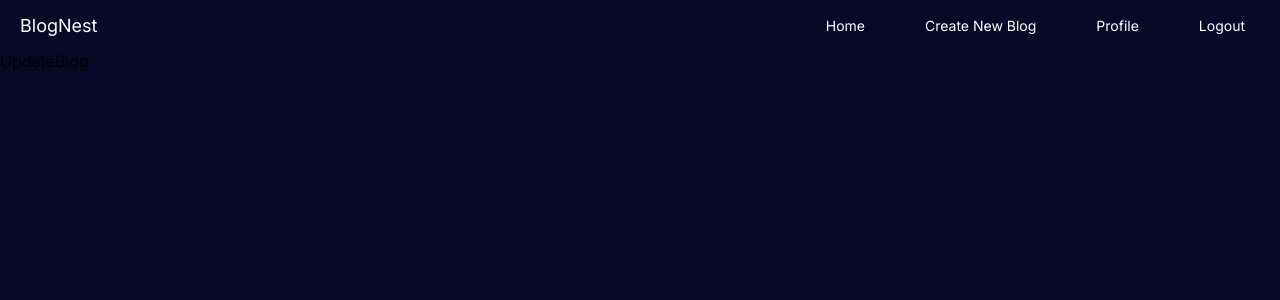
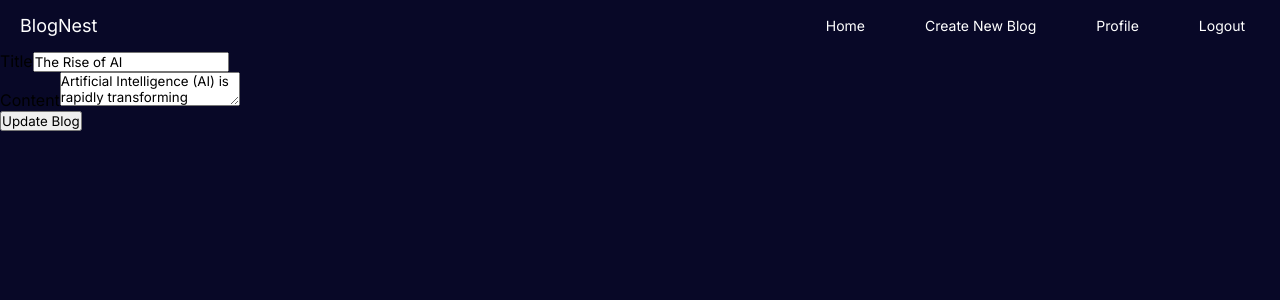
Before and after one commit to rvupmo33/blog-nest, a React (Create React App) app in the folder frontend/: page /blogs/update/1 in a window 1280 px wide. Shown: the top 300 px of the page. Built offline with nearby package versions, Linux system fonts and the light colour scheme; a web font is replaced by a local one.

Commit message:
WIP: Profile + User

```diff
--- a/frontend/src/App.js
+++ b/frontend/src/App.js
@@ -17,7 +17,7 @@ const App = () => {
   const [blogs, setBlogs] = useState([
     {
       id: "1",
-      username: "johndoe",
+      username: "devwizard",
       title: "The Rise of AI",
       content:
         "Artificial Intelligence (AI) is rapidly transforming industries worldwide, from healthcare to finance. Its potential to revolutionize traditional processes is vast, allowing businesses to automate tasks, make smarter decisions, and enhance customer experiences. As AI continues to advance, we are seeing significant improvements in machine learning algorithms and natural language processing, enabling machines to interpret and respond to human input with unprecedented accuracy. The future of AI looks incredibly promising, offering new opportunities for innovation across various sectors, while also raising important ethical questions about its role in society and the workforce.",
@@ -72,6 +72,14 @@ const App = () => {
     setBlogs((prevBlogs) => [...prevBlogs, newBlog]);
   };
 
+  const updateBlog = (updatedBlog) => {
+    setBlogs((prevBlogs) =>
+      prevBlogs.map((blog) =>
+        blog.id === updatedBlog.id ? { ...blog, ...updatedBlog } : blog
+      )
+    );
+  };
+
   return (
     <Router>
       <MainNavigation />
@@ -83,10 +91,20 @@ const App = () => {
           <Route path="/create-blog">
             <CreateBlog onAddBlog={addBlog} />
           </Route>
-          <Route path="/blogs/update/:blogId" exact component={UpdateBlog}></Route>
-          <Route path="/blogs/delete/:blogId" exact component={DeleteBlog}></Route>
+          <Route
+            path="/blogs/update/:blogId"
+            exact
+            render={(props) => (
+              <UpdateBlog {...props} blogs={blogs} onUpdateBlog={updateBlog} />
+            )}
+          />
+          <Route
+            path="/blogs/delete/:blogId"
+            exact
+            component={DeleteBlog}
+          ></Route>
           <Route path="/profile" exact>
-            <Profile />
+            <Profile blogs={blogs} />
           </Route>
           <Redirect to="/" />
         </Switch>
--- a/frontend/src/blogs/components/BlogItem.js
+++ b/frontend/src/blogs/components/BlogItem.js
@@ -1,10 +1,14 @@
-import React, { useState } from "react";
+import React, { useContext, useState } from "react";
 import Card from "../../shared/components/UIElements/Card";
+import { useHistory } from "react-router-dom";
 import "./BlogItem.css";
 import BlogModal from "../../shared/components/UIElements/BlogModal";
+import { AuthContext } from "../../shared/context/auth-context";
 
 const BlogItem = (props) => {
+  const { user } = useContext(AuthContext);
   const [showModal, setShowModal] = useState(false);
+  const history = useHistory();
 
   const openModalHandler = () => {
     setShowModal(true);
@@ -12,6 +16,16 @@ const BlogItem = (props) => {
 
   const closeModalHandler = () => {
     setShowModal(false);
+  };
+
+  const navigateToUpdate = () => {
+    // Redirect to UpdateBlog page with blogId
+    history.push(`/blogs/update/${props.id}`);
+  };
+
+  const navigateToDelete = () => {
+    // Redirect to DeleteBlog page with blogId
+    history.push(`/blogs/delete/${props.id}`);
   };
 
   return (
@@ -28,7 +42,13 @@ const BlogItem = (props) => {
       </Card>
 
       {showModal && (
-        <BlogModal show={showModal} onCancel={closeModalHandler}>
+        <BlogModal
+          show={showModal}
+          onCancel={closeModalHandler}
+          canEdit={user === props.username}
+          onUpdate={navigateToUpdate}
+          onDelete={navigateToDelete}
+        >
           <h2>{props.title}</h2>
           <img src={props.image} alt={props.title} />
           <p>{props.content}</p>
--- a/frontend/src/blogs/pages/UpdateBlog.js
+++ b/frontend/src/blogs/pages/UpdateBlog.js
@@ -1,7 +1,59 @@
-import React from "react";
+import React, { useState, useEffect } from "react";
+import { useParams, useHistory } from "react-router-dom";
+import "./UpdateBlog.css";
 
-const UpdateBlog = () => {
-  return <div>UpdateBlog</div>;
+const UpdateBlog = ({ blogs, onUpdateBlog }) => {
+  const { blogId } = useParams();
+  const history = useHistory();
+  const identifiedBlog = blogs.find((blog) => blog.id === blogId);
+
+  const [title, setTitle] = useState("");
+  const [content, setContent] = useState("");
+
+  useEffect(() => {
+    if (identifiedBlog) {
+      setTitle(identifiedBlog.title);
+      setContent(identifiedBlog.content);
+    }
+  }, [identifiedBlog]);
+
+  const handleSubmit = (event) => {
+    event.preventDefault();
+    if (identifiedBlog) {
+      const updatedBlog = {
+        id: identifiedBlog.id,
+        title: title,
+        content: content,
+      };
+      onUpdateBlog(updatedBlog);
+      history.push(`/blogs/${blogId}`);
+    }
+  };
+
+  if (!identifiedBlog) {
+    return <h2>Blog not found!</h2>;
+  }
+
+  return (
+    <form onSubmit={handleSubmit}>
+      <div>
+        <label>Title</label>
+        <input
+          type="text"
+          value={title}
+          onChange={(e) => setTitle(e.target.value)}
+        />
+      </div>
+      <div>
+        <label>Content</label>
+        <textarea
+          value={content}
+          onChange={(e) => setContent(e.target.value)}
+        />
+      </div>
+      <button type="submit">Update Blog</button>
+    </form>
+  );
 };
 
 export default UpdateBlog;
--- /dev/null
+++ b/frontend/src/blogs/pages/UserBlogs.js
@@ -0,0 +1,10 @@
+import React from "react";
+import BlogsList from "../components/BlogsList";
+
+const UserBlogs = ({ blogs }) => {
+  const username = "devwizard";
+  const loadedBlogs = blogs.filter((blog) => blog.username === username);
+  return <BlogsList items={loadedBlogs} />;
+};
+
+export default UserBlogs;
--- a/frontend/src/shared/components/UIElements/BlogModal.js
+++ b/frontend/src/shared/components/UIElements/BlogModal.js
@@ -17,6 +17,12 @@ const ModalOverlay = (props) => {
         </div>
         <footer className="modal__footer">
           <button onClick={props.onCancel}>Close</button>
+          {props.canEdit && (
+            <>
+              <button onClick={props.onUpdate}>Update</button>
+              <button onClick={props.onDelete}>Delete</button>
+            </>
+          )}
         </footer>
       </form>
     </div>
--- a/frontend/src/shared/components/UIElements/blogModal.css
+++ b/frontend/src/shared/components/UIElements/blogModal.css
@@ -40,6 +40,7 @@
   color: white;
   padding: 5px 15px;
   border-radius: 5px;
+  margin: 0 5px;
 }
 
 @media (max-width: 768px) {
--- a/frontend/src/shared/components/user/Profile.css
+++ b/frontend/src/shared/components/user/Profile.css
@@ -1,19 +1,29 @@
 .profile-container {
-    max-width: 600px;
-    margin: 2rem auto;
-    padding: 1.5rem;
-    border: 1px solid #ccc;
-    border-radius: 8px;
-    background-color: #f9f9f9;
-  }
+  padding: 0 20px;
+  padding-top: 40px;
+  max-width: 1100px;
+  /* background-color: rgb(38, 28, 30); */
+  margin: 0 auto;
+}
 
-  .profile-container h1 {
-    text-align: center;
-    color: #333;
-  }
+.user-info-container {
+  display: flex;
+  gap: 40px;
+  align-items: center;
+}
 
-  .profile-container p {
-    font-size: 1rem;
-    margin: 0.5rem 0;
-    color: #555;
-  }
+.profile-avatar img {
+  width: 100px;
+  border-radius: 100%;
+}
+
+#profile-username {
+  font-weight: 600;
+  color: white;
+  margin-bottom: 5px;
+  font-size: 20px;
+}
+
+#profile-email {
+  color: white;
+}
--- a/frontend/src/shared/components/user/Profile.js
+++ b/frontend/src/shared/components/user/Profile.js
@@ -1,18 +1,17 @@
 import React, { useState, useEffect } from "react";
 import "./Profile.css";
+import UserBlogs from "../../../blogs/pages/UserBlogs";
 
-
-
-const Profile = () => {
+const Profile = ({ blogs }) => {
   const [profile, setProfile] = useState(null);
 
   useEffect(() => {
     // Mock user data - Replace with actual API call
     const fetchProfile = async () => {
       const userData = {
-        name: "John Doe",
-        email: "johndoe@example.com",
-        bio: "Software Engineer with a passion for learning.",
+        username: "devwizard",
+        email: "devwizard@example.com",
+        pfp: "https://i.pinimg.com/736x/f7/d8/f2/f7d8f2df2827bd6f8e0e95b12434ceab.jpg",
       };
       setProfile(userData);
     };
@@ -25,10 +24,16 @@ const Profile = () => {
 
   return (
     <div className="profile-container">
-      <h1>Profile</h1>
-      <p><strong>Name:</strong> {profile.name}</p>
-      <p><strong>Email:</strong> {profile.email}</p>
-      <p><strong>Bio:</strong> {profile.bio}</p>
+      <div className="user-info-container">
+        <div className="profile-avatar">
+          <img src={profile.pfp} alt={profile.username} />
+        </div>
+        <div className="profile-info">
+          <p id="profile-username">{profile.username}</p>
+          <p id="profile-email">{profile.email}</p>
+        </div>
+      </div>
+      <UserBlogs blogs={blogs} />
     </div>
   );
 };
--- a/frontend/src/shared/context/auth-context.js
+++ b/frontend/src/shared/context/auth-context.js
@@ -1,8 +1,5 @@
 import { createContext } from "react";
 
 export const AuthContext = createContext({
-  isLoggedIn: false,
-  userId: null,
-  login: () => {},
-  logout: () => {},
+  user: "devwizard",
 });
```
